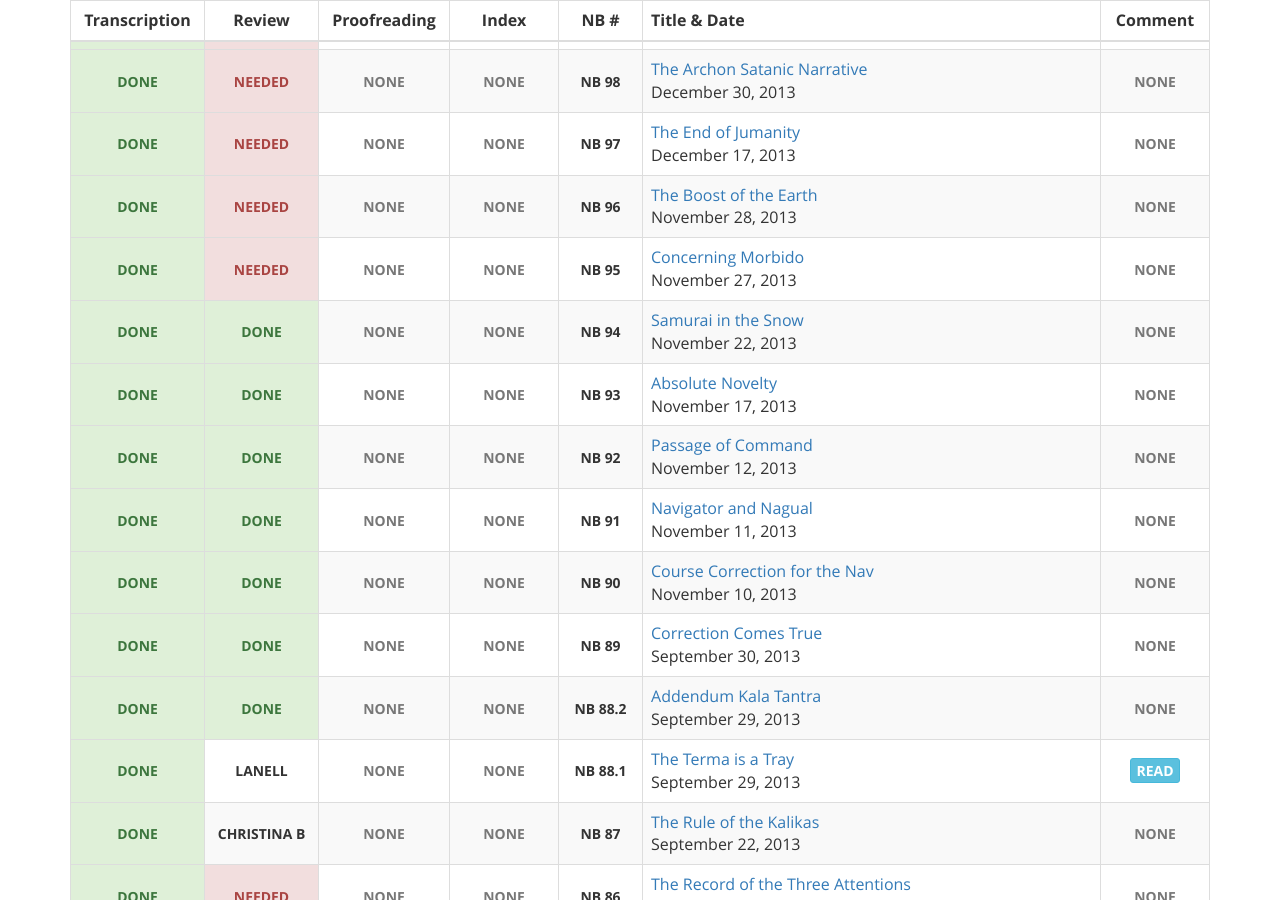
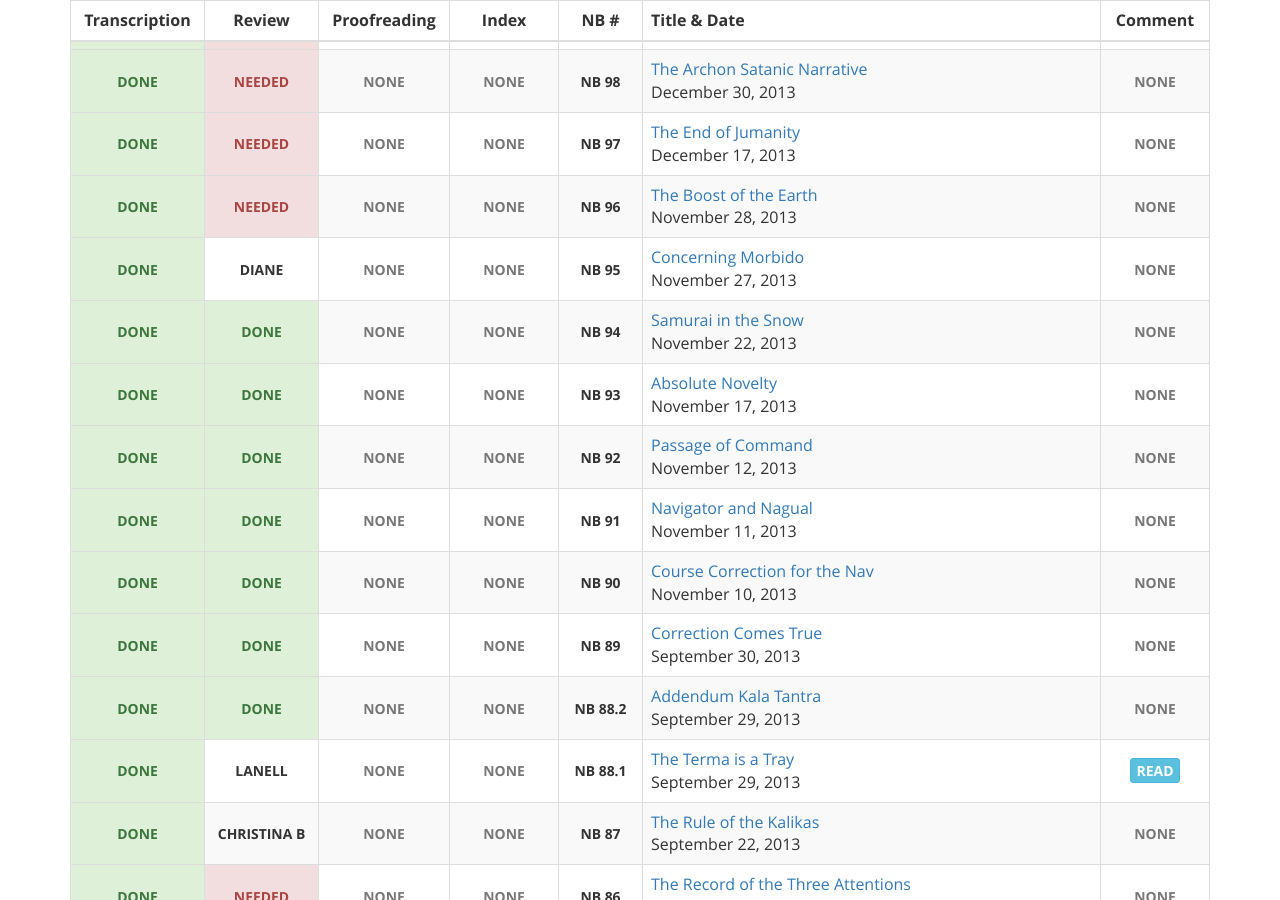
Before and after one commit to gaiaspora/gaiaspora.github.io, a Jekyll site: the page built from content/navigator-briefings.markdown, in a window 1280 px wide and 900 px high, scrolled down 1953 px. Built offline with Jekyll 4.4.1, drawn with Linux system fonts in a browser that asks for light colours.

Commit message:
Update nb.yaml

```diff
--- a/_data/nb.yaml
+++ b/_data/nb.yaml
@@ -243,7 +243,7 @@
 
 - NB: "95"
   Transcription: "done"
-  Review: "needed"
+  Review: "Diane"
   Proofreading: "none"
   Index: "none"
   Title: "Concerning Morbido"
```
